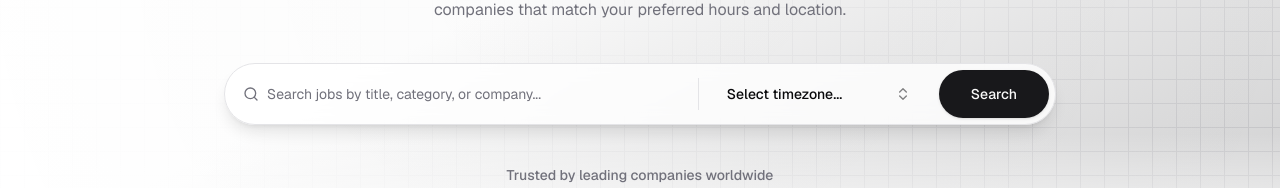
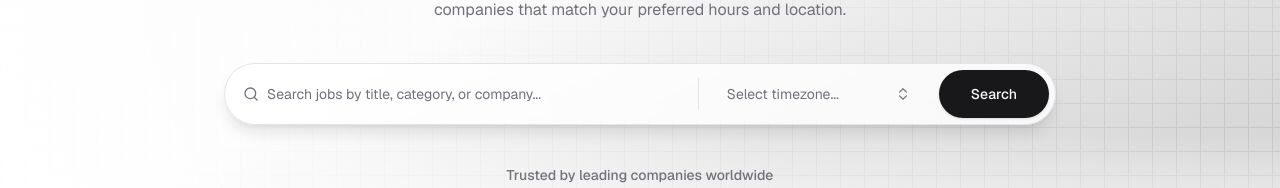
Before and after one commit to katsuragawaa/aligndesk, a Next.js app: page / in a window 1280 px wide. Shown: the part 401-589 px from the top of the page. Built offline with nearby package versions, Linux system fonts and the light colour scheme.

Commit message:
fix: improve timezone selection display and adjust button styling in hero component

```diff
--- a/components/hero.tsx
+++ b/components/hero.tsx
@@ -100,12 +100,16 @@ export function Hero() {
                   variant="ghost"
                   role="combobox"
                   aria-expanded={open}
-                  className="hover:bg-primary/5 h-12 w-52 justify-between border-0 bg-transparent shadow-none"
+                  className="hover:bg-primary/5 h-12 w-52 justify-between border-0 bg-transparent font-normal shadow-none"
                 >
-                  {value
-                    ? timezones.find((timezone) => timezone.value === value)
-                        ?.label
-                    : "Select timezone..."}
+                  {value ? (
+                    timezones.find((timezone) => timezone.value === value)
+                      ?.label
+                  ) : (
+                    <span className="text-muted-foreground">
+                      Select timezone...
+                    </span>
+                  )}
                   <ChevronsUpDown className="ml-2 h-4 w-4 shrink-0 opacity-50" />
                 </Button>
               </PopoverTrigger>
```
